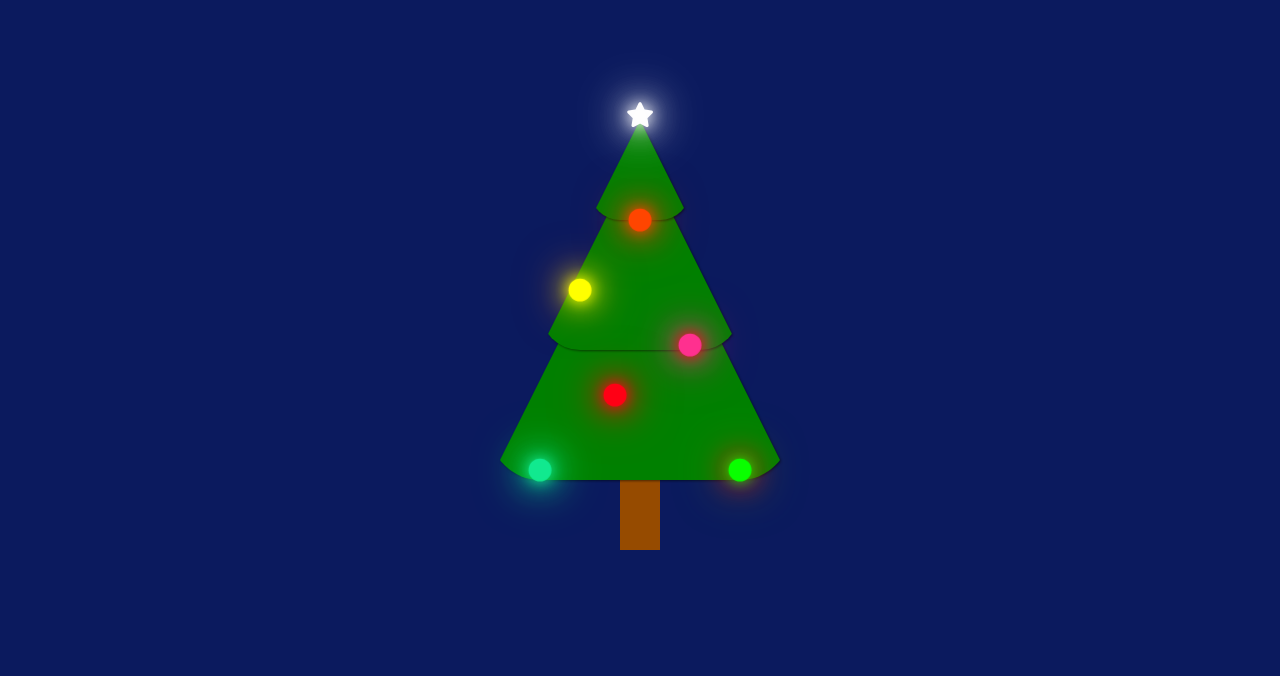
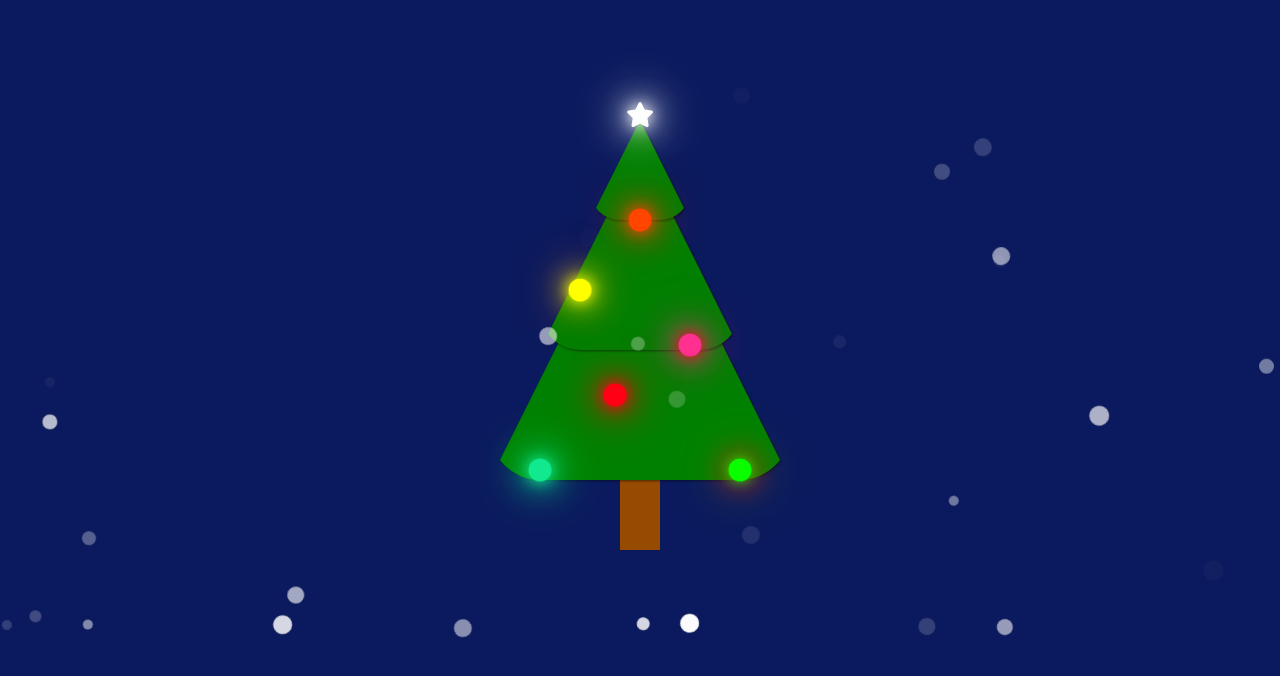
Before and after one commit to HarunaDev/Christmas-Tree, a plain HTML site: page index.html in a window 1280 px wide. Drawn offline with nearby package versions, Linux system fonts and the light colour scheme.

Commit message:
added snow animation
snow animation was added to the project using gsap

```diff
--- a/index.html
+++ b/index.html
@@ -29,4 +29,60 @@
         </div>
     </div>
 </body>
+
+<script src="https://cdnjs.cloudflare.com/ajax/libs/gsap/3.5.1/gsap.min.js"></script>
+
+<script>
+    let count = 30,
+        particleClass = 'particle',
+        particleColors = ['#fff', '#fff'],
+        container = document.getElementById('wrapper'),
+        w = container.offsetWidth,
+        h = container.offsetHeight,
+        elem;
+
+      for (let i = 0; i < count; i++) {
+        elem = document.createElement('div');
+        elem.className = particleClass;
+        container.appendChild(elem);
+        let size = gsap.utils.random(10, 20);
+        gsap.set(elem, {
+          width: size,
+          height: size,
+          x: gsap.utils.random(0, w),
+          y: gsap.utils.random(0, h) + h * .20,
+          borderColor: gsap.utils.random(particleColors),
+        });
+        anime(elem);
+      }
+
+      function anime(elem) {
+        gsap.to(elem, gsap.utils.random(1, 50), {
+          y:  -520,
+          ease: 'none',
+          repeat: -1,
+          delay: -10,
+        });
+
+        gsap.to(elem, gsap.utils.random(1, 6), {
+          y: '620',
+          ease: 'power7.inOut',
+          repeat: -1,
+          yoyo: false,
+        });
+
+        gsap.to(elem, gsap.utils.random(1, 2), {
+          opacity: 0,
+          ease: 'power8.inOut',
+          repeat: -1,
+          yoyo: true,
+        });
+
+        gsap.to(elem, gsap.utils.random(5, 10), {
+          rotate: 360,
+          ease: 'power5.inOut',
+          repeat: -1,
+        });
+      }
+  </script>
 </html>
--- a/styles.css
+++ b/styles.css
@@ -3,6 +3,20 @@
     margin: 0;
     box-sizing: border-box;
 }
+
+.particle {
+    position: absolute;
+    left: 0;
+    top: 0;
+    width: 20px;
+    height: 20px;
+    background-color: #fff;
+    border: 2px solid #fff;
+    border-radius: 50%;
+    box-shadow: 0 0 2px rgba(0, 0, 0, 0.3);
+    z-index: 1000;
+  }
+
 
 #wrapper {
     width: 100%;
```
